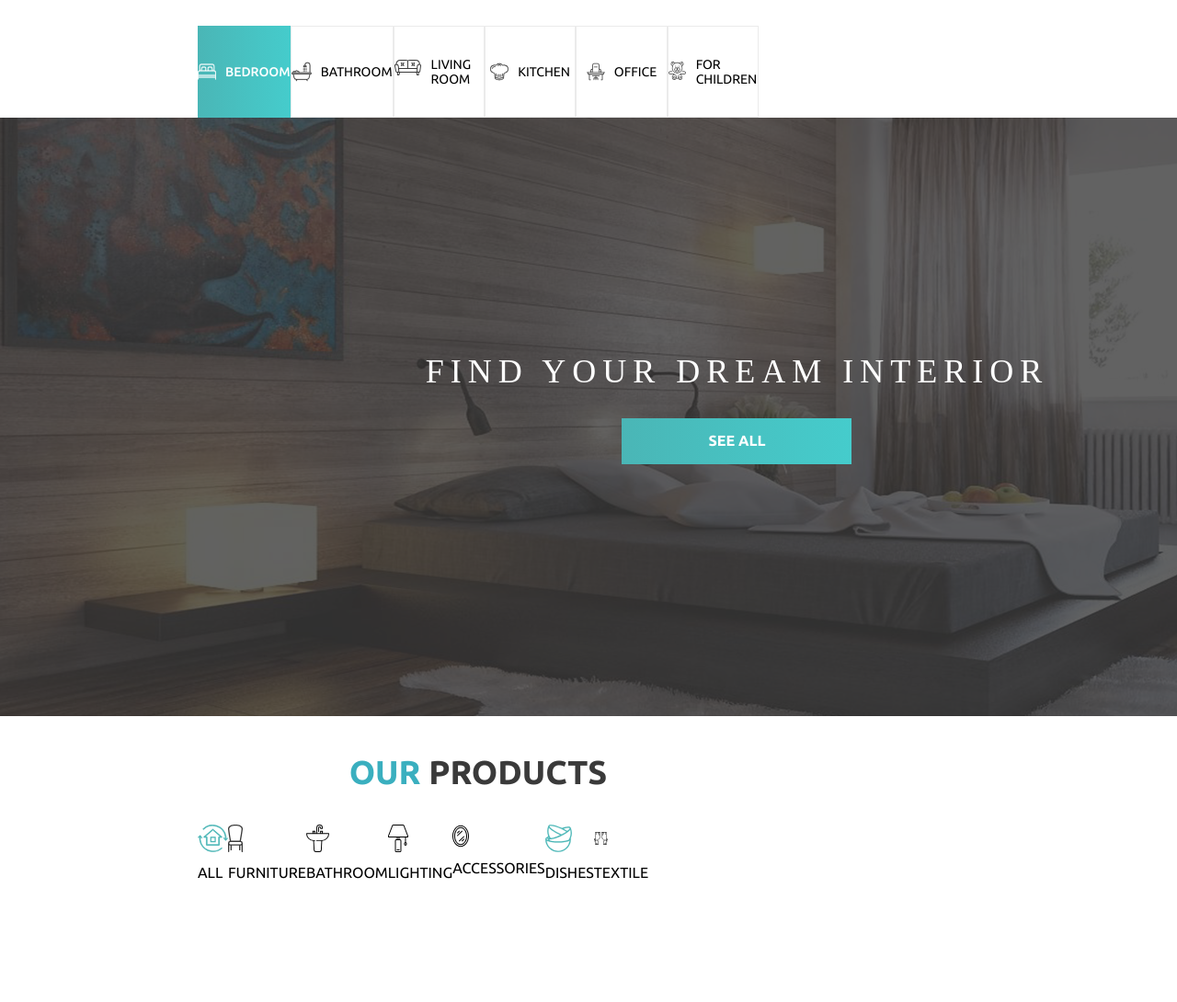
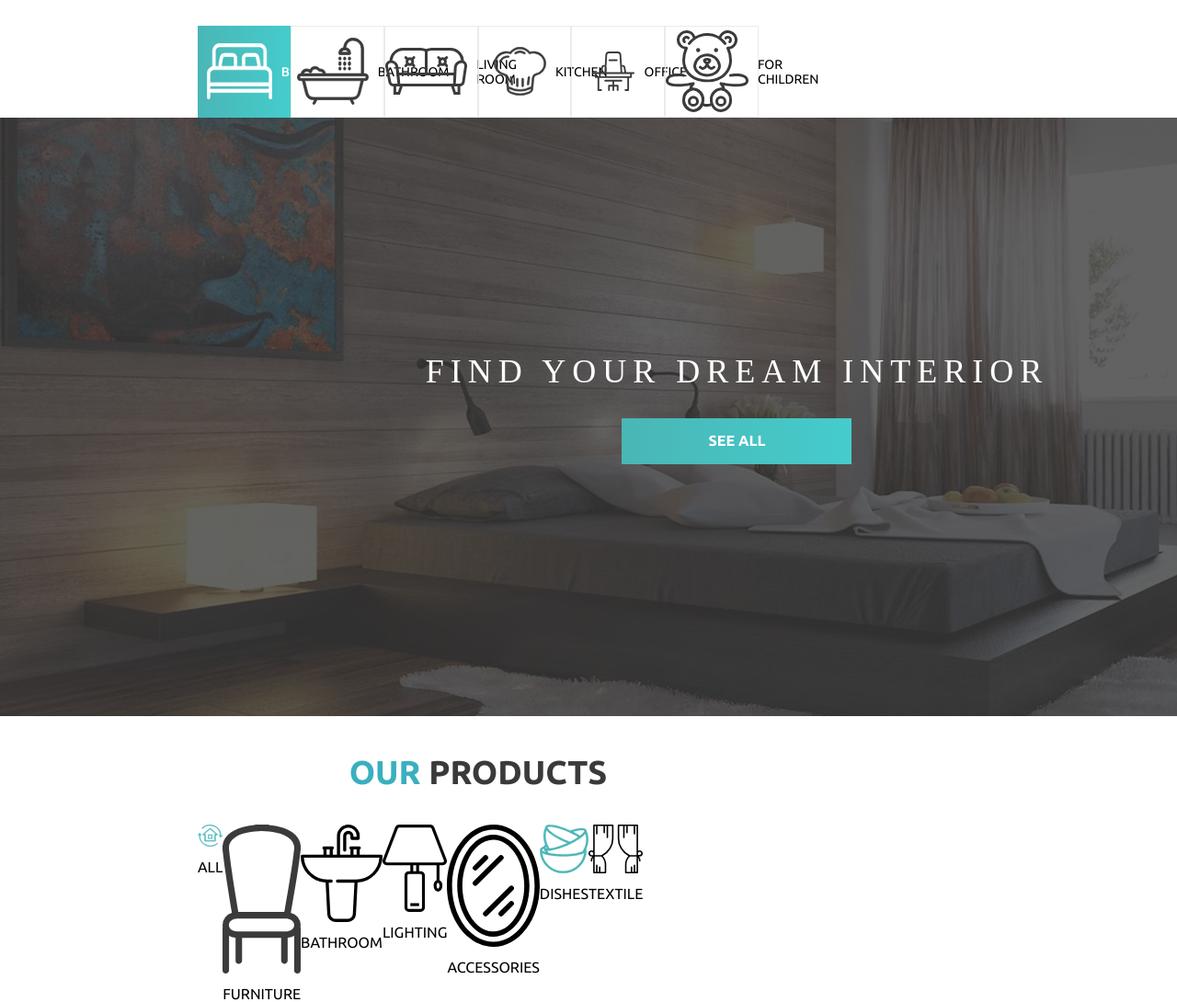
Before and after one commit to Nadinchik/InterestSite, a plain HTML site: page index.html in a window 1280 px wide. Shown: the part 145-1235 px from the top of the page at 92% size. Before the commit the page ends 1103 px from the top, so only its background shows below. Drawn offline with Linux system fonts and the light colour scheme; a web font is replaced by a local one.

Commit message:
Our product/1

```diff
--- a/index.html
+++ b/index.html
@@ -47,14 +47,14 @@
         <div class="navigation__rooms">
             <div class="container">
                 <ul class="rooms__item flex">
-                    <li class="room__li active"><a href="#" class="active"><img src="images/bed.svg" height="26" width="30"><span>Bedroom</span></a>
+                    <li class="room__li active"><a href="#" class="active"><img src="images/bed.svg"><span>Bedroom</span></a>
                     </li>
-                    <li class="room__li"><a href="#"><img src="images/bathtub.svg" height="30" width="32.14"><span>Bathroom</span></a></li>
-                    <li class="room__li"><a href="#"><img src="images/livingroom.svg" height="23" width="40"><span>Living room</span></a>
+                    <li class="room__li"><a href="#"><img src="images/bathtub.svg"><span>Bathroom</span></a></li>
+                    <li class="room__li"><a href="#"><img src="images/livingroom.svg"><span>Living room</span></a>
                     </li>
-                    <li class="room__li"><a href="#"><img src="images/chef.svg" height="28" width="30"><span>Kitchen</span></a></li>
-                    <li class="room__li"><a href="#"><img src="images/desk.svg" height="28" width="30"><span>Office</span></a></li>
-                    <li class="room__li"><a href="#"><img src="images/teddy-bear.svg" height="30" width="30"><span>For children</span></a>
+                    <li class="room__li"><a href="#"><img src="images/chef.svg"><span>Kitchen</span></a></li>
+                    <li class="room__li"><a href="#"><img src="images/desk.svg"><span>Office</span></a></li>
+                    <li class="room__li"><a href="#"><img src="images/teddy-bear.svg"><span>For children</span></a>
                     </li>
                 </ul>
             </div>
@@ -72,13 +72,13 @@
              <div class="caption"><span>Our</span> products</div>
              <div class="main__list__products flex">
                  <ul class="list__products flex">
-                     <li class="item__product"><a href="#"><img src="images/ALL.svg" height="30" width="33"><span>ALL</span></a></li>
-                     <li class="item__product"><a href="#"><img src="images/FURNITURE.svg" height="30" width="15.65"><span>FURNITURE</span></a></li>
-                     <li class="item__product"><a href="#"><img src="images/BATHROOM.svg" height="30" width="25"><span>BATHROOM</span></a></li>
-                     <li class="item__product"><a href="#"><img src="images/LIGHTING.svg" height="30" width="22.09"><span>LIGHTING</span></a></li>
-                     <li class="item__product"><a href="#"><img src="images/ACCESSORIES.svg" height="25" width="17.5"><span>ACCESSORIES</span></a></li>
-                     <li class="item__product"><a href="#"><img src="images/DISHES.svg" height="30" width="29.59"><span>DISHES</span></a></li>
-                     <li class="item__product"><a href="#"><img src="images/TEXTILE.svg" height="30" width="15.46"><span>TEXTILE</span></a></li>
+                     <li class="item__product"><a href="#"><img src="images/ALL.svg"><span>ALL</span></a></li>
+                     <li class="item__product"><a href="#"><img src="images/FURNITURE.svg"><span>FURNITURE</span></a></li>
+                     <li class="item__product"><a href="#"><img src="images/BATHROOM.svg"><span>BATHROOM</span></a></li>
+                     <li class="item__product"><a href="#"><img src="images/LIGHTING.svg"><span>LIGHTING</span></a></li>
+                     <li class="item__product"><a href="#"><img src="images/ACCESSORIES.svg"><span>ACCESSORIES</span></a></li>
+                     <li class="item__product"><a href="#"><img src="images/DISHES.svg"><span>DISHES</span></a></li>
+                     <li class="item__product"><a href="#"><img src="images/TEXTILE.svg"><span>TEXTILE</span></a></li>
                  </ul>
              </div>
          </div>
```
